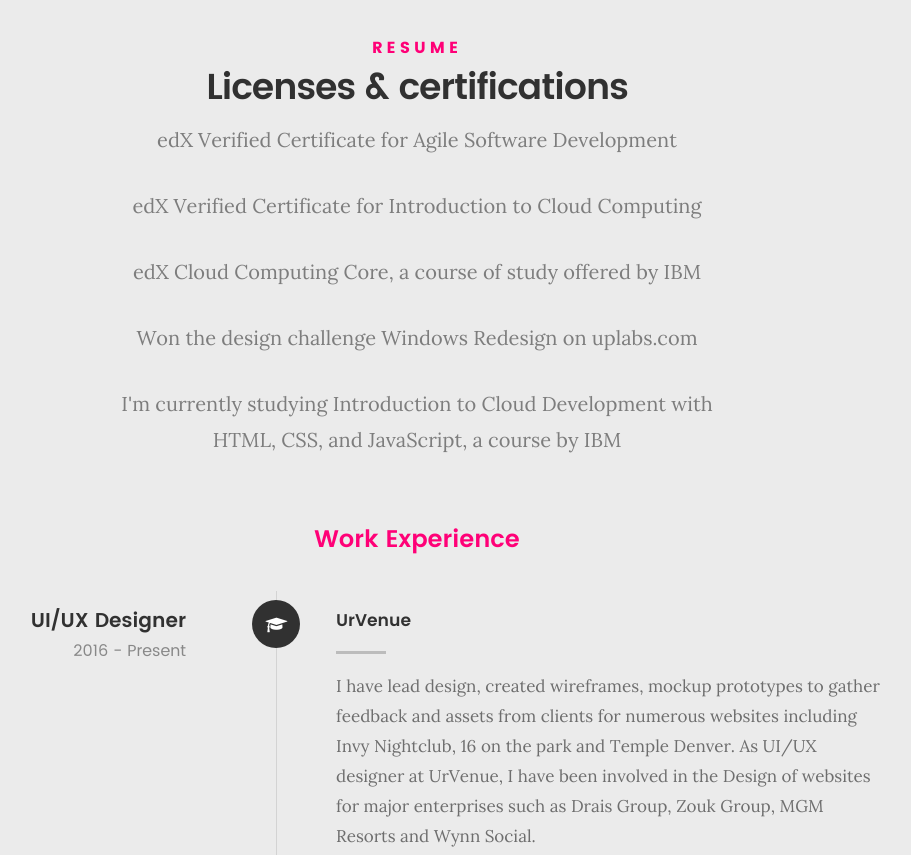
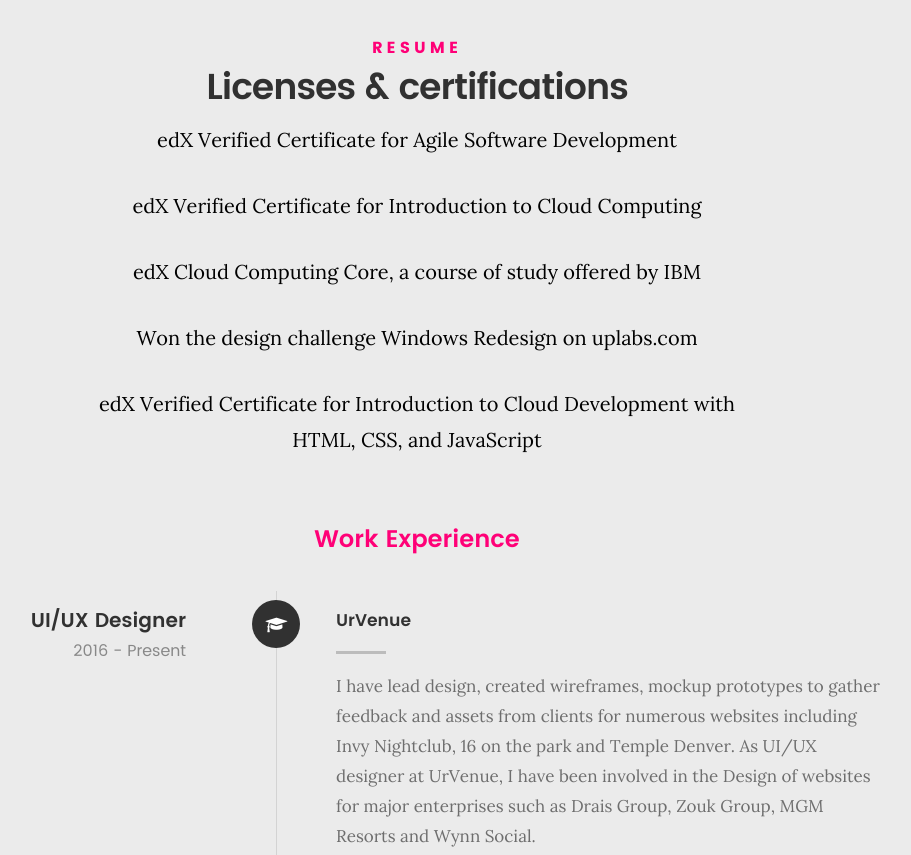
Before and after one commit to dioniciomata/dionicio, a plain HTML site: page index.html in a window 1280 px wide. Shown: the part 2360-3215 px from the top of the page, without its empty margins (223-1134 px from the left). Drawn offline with Linux system fonts and the light colour scheme; files whose address does not match are found by name.

Commit message:
border, certificate, links

```diff
--- a/css/main.css
+++ b/css/main.css
@@ -1798,6 +1798,7 @@
 	padding: 0;
 	position: relative;
 	overflow: hidden;
+	border: 4px solid white;
 }
 #portfolio .folio-item img {
 	vertical-align: middle;
--- a/index.html
+++ b/index.html
@@ -212,11 +212,11 @@
    			<h5>Resume</h5>
    			<h1>Licenses & certifications</h1>
 
-   			<p class="lead">edX Verified Certificate for Agile Software Development</p>
-   			<p class="lead">edX Verified Certificate for Introduction to Cloud Computing</p>
-   			<p class="lead">edX Cloud Computing Core, a course of study offered by IBM</p>
-   			<p class="lead">Won the design challenge Windows Redesign on uplabs.com</p>
-   			<p class="lead">I'm currently studying Introduction to Cloud Development with HTML, CSS, and JavaScript, a course by IBM</p>
+   			<p class="lead"><a href="https://courses.edx.org/certificates/5ec91720795e4fd6b6c3661e12865968" target="_blank">edX Verified Certificate for Agile Software Development</a></p>
+   			<p class="lead"><a target="_blank" href="https://courses.edx.org/certificates/0e850eecce384f5cbedbf03ff1d11d5f">edX Verified Certificate for Introduction to Cloud Computing</a></p>
+   			<p class="lead"><a href="https://www.credly.com/badges/c75af01b-e11f-4d56-939f-44ebd1de6edb" target="_blank"> edX Cloud Computing Core, a course of study offered by IBM</a></p>
+   			<p class="lead"><a href="https://www.uplabs.com/posts/windows-11-dark-acrylic-concept-by-dionicio-mata" target="_blank">Won the design challenge Windows Redesign on uplabs.com</a></p>
+   			<p class="lead"><a href="https://courses.edx.org/certificates/2bc7530238ae44b0814fade16a34def9" target="_blank">edX Verified Certificate for Introduction to Cloud Development with HTML, CSS, and JavaScript</a></p>
    		</div>
    	</div> <!-- /section-intro-->
 
```
Also changed, not shown: 1 other file.
